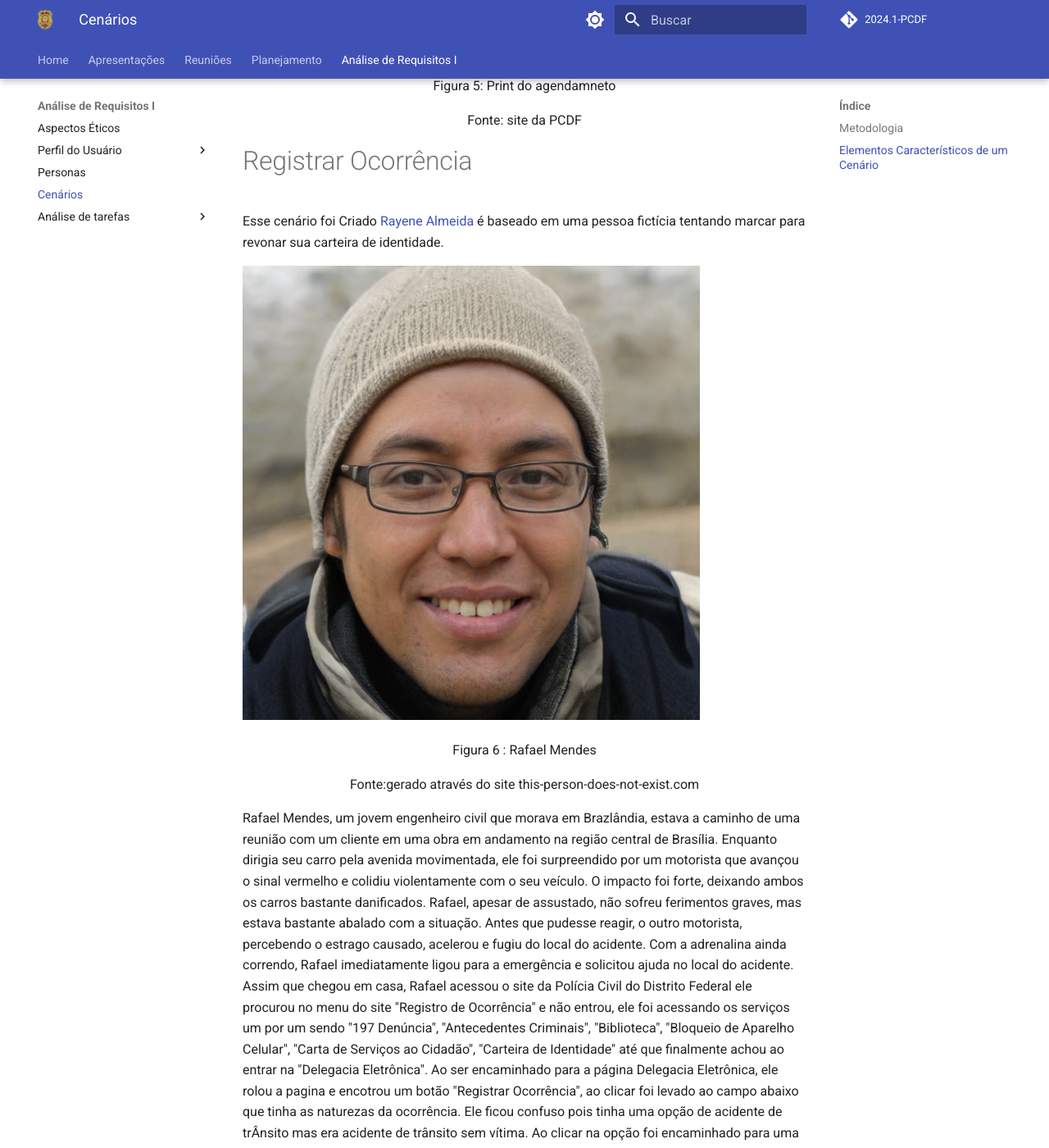
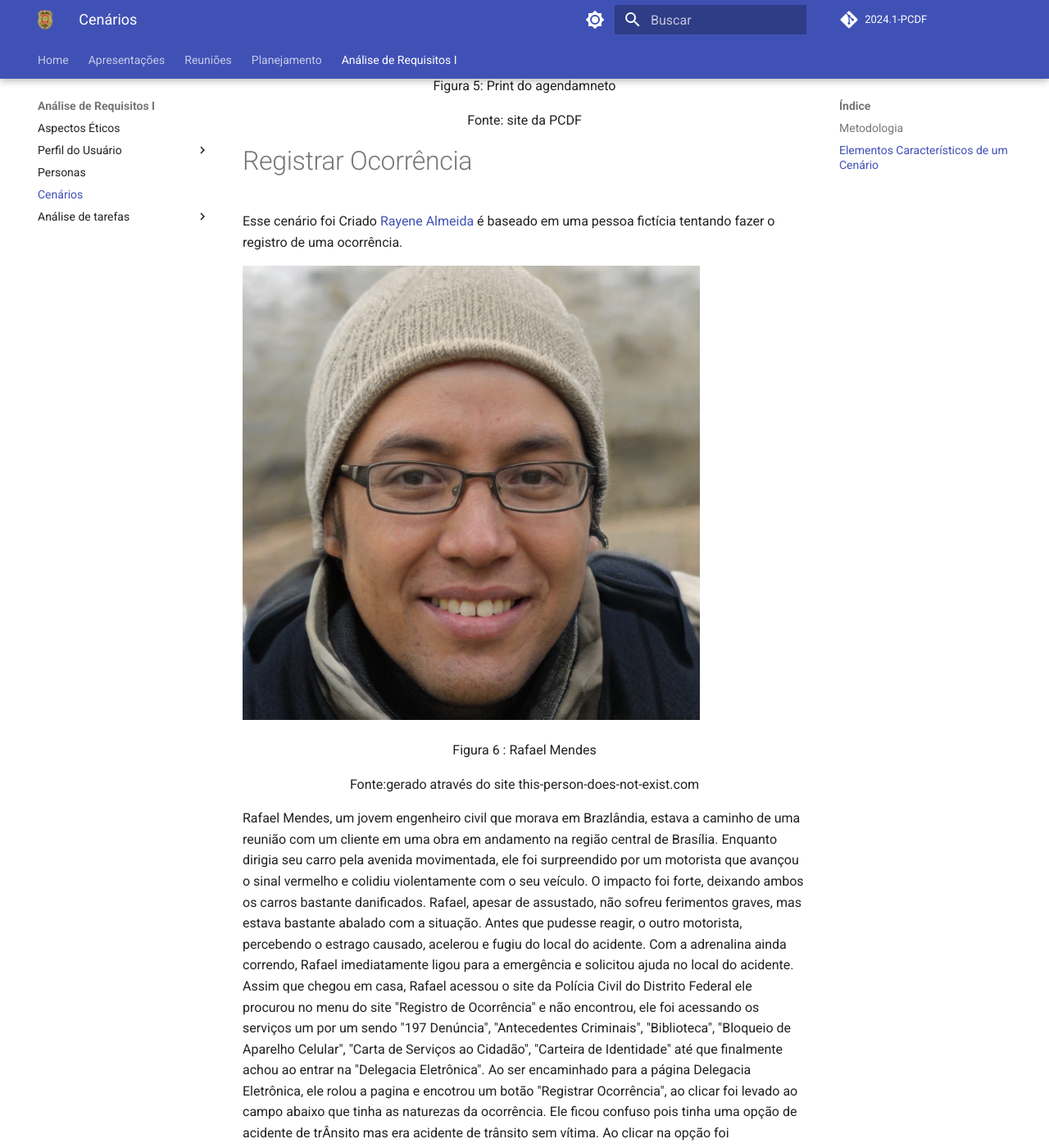
Before and after one commit to Interacao-Humano-Computador/2024.1-PCDF, an MkDocs documentation site: the page built from docs/analise_requisitos1/cenario.md, in a window 1280 px wide and 1400 px high, scrolled down 6318 px. Shown: the whole window at 82% size. Built offline with MkDocs 1.6.1 and Material for MkDocs 9.7.7, drawn with Linux system fonts in a browser that asks for light colours; comment, search, counter and statistics services are not loaded; some of the changed text lies outside the part shown.

Commit message:
correção cenário ocorrência

```diff
--- a/docs/analise_requisitos1/cenario.md
+++ b/docs/analise_requisitos1/cenario.md
@@ -109,7 +109,7 @@ Adriano irá prestar concurso, precisa manter a carteira de identidade atualizad
 
 # Registrar Ocorrência
 
-Esse cenário foi Criado [Rayene Almeida](https://github.com/rayenealmeida) é baseado em uma pessoa fictícia tentando marcar para revonar sua carteira de identidade.
+Esse cenário foi Criado [Rayene Almeida](https://github.com/rayenealmeida) é baseado em uma pessoa fictícia tentando fazer o registro de uma ocorrência.
 
 
 ![Rafael](../assets/Analise_Requisitos/rafael.png)
@@ -118,7 +118,7 @@ Esse cenário foi Criado [Rayene Almeida](https://github.com/rayenealmeida) é b
 <p> Fonte:gerado através do site this-person-does-not-exist.com</p></div>
 
 Rafael Mendes, um jovem engenheiro civil que morava em Brazlândia, estava a caminho de uma reunião com um cliente em uma obra em andamento na região central de Brasília. Enquanto dirigia seu carro pela avenida movimentada, ele foi surpreendido por um motorista que avançou o sinal vermelho e colidiu violentamente com o seu veículo. O impacto foi forte, deixando ambos os carros bastante danificados. Rafael, apesar de assustado, não sofreu ferimentos graves, mas estava bastante abalado com a situação. Antes que pudesse reagir, o outro motorista, percebendo o estrago causado, acelerou e fugiu do local do acidente.
-Com a adrenalina ainda correndo, Rafael imediatamente ligou para a emergência e solicitou ajuda no local do acidente. Assim que chegou em casa, Rafael acessou o site da Polícia Civil do Distrito Federal ele procurou no menu do site "Registro de Ocorrência" e não entrou, ele foi acessando os serviços um por um sendo "197 Denúncia", "Antecedentes Criminais", "Biblioteca", "Bloqueio de Aparelho Celular", "Carta de Serviços ao Cidadão", "Carteira de Identidade" até que finalmente achou ao entrar na "Delegacia Eletrônica".
+Com a adrenalina ainda correndo, Rafael imediatamente ligou para a emergência e solicitou ajuda no local do acidente. Assim que chegou em casa, Rafael acessou o site da Polícia Civil do Distrito Federal ele procurou no menu do site "Registro de Ocorrência" e não encontrou, ele foi acessando os serviços um por um sendo "197 Denúncia", "Antecedentes Criminais", "Biblioteca", "Bloqueio de Aparelho Celular", "Carta de Serviços ao Cidadão", "Carteira de Identidade" até que finalmente achou ao entrar na "Delegacia Eletrônica".
 Ao ser encaminhado para a página Delegacia Eletrônica, ele rolou a pagina e encotrou um botão "Registrar Ocorrência", ao clicar foi levado ao campo abaixo que tinha as naturezas da ocorrência.
 Ele ficou confuso pois tinha uma opção de acidente de trÂnsito mas era acidente de trânsito sem vítima. Ao clicar na opção foi encaminhado para uma página que dizia "Por meio deste canal será possível o registro de ocorrências de acidente de trânsito sem vítima e aqueles em que o condutor do veículo causador do acidente se evade do local para fugir a sua responsabilidade", sendo assim essa era mesmo a opção certa. Em seguida ele rolou a página e foi lendo até encontrar a opção de concordar que leu e proceguir com o registro. Ao clicar foi encaminhado para outra página que perguntava " Este acidente de trânsito que você deseja registrar aconteceu no Distrito Federal?"  Então ele marcou que sim. Em seguida apareceu outra pergunta " Após o acidente houve contato verbal ou pessoal entre os condutores?" e a resposata era não.
 A próxima pergunta que apareceu foi "O veículo estava estacionado no momento em que a avaria foi provocada?" e a resposta também era não e a proxima pergunta foi "O motorista causador deste acidente sem vítima evadiu-se do local, sem se identificar ou deixar meios para ser contactado, com o objetivo de fugir de eventual responsabilidade?" que foi o que ocorreu então ele marcou sim. Ao clicar em continuar ele preencheu seus dados cuidadosamente, escreveu os detalhes do ocorrido incluindo a descrição do acidente e os danos aos veículos, preencheu os Quesitos e enviou fotos de como ficou o carro no "Anexos". Após revisar minuciosamente todas as informações fornecidas, Rafael enviou o formulário de registro de ocorrência e aguardou ansiosamente pela confirmação da submissão.Ele esperava que o registro ajudasse na investigação do acidente e na determinação das responsabilidades, garantindo assim uma resolução justa do incidente.
```
